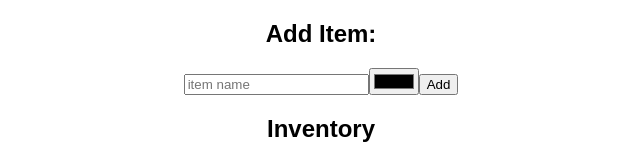
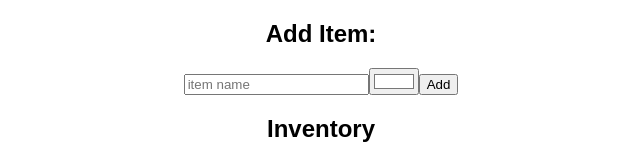
Before and after one commit to FRCB/my-closet, a React (Create React App) app: page / in a window 1280 px wide. Shown: the top 160 px of the page, without its empty margins (319-959 px from the left). Built offline with nearby package versions, Linux system fonts and the light colour scheme.

Commit message:
added instruction to add click handler function to the delete button

```diff
--- a/src/App.js
+++ b/src/App.js
@@ -8,7 +8,7 @@ class App extends Component {
     super()
     this.state = {
       input: "",
-      colorInput: "",
+      colorInput: "#ffffff",
       inventory: [{type: "Shirt", color: "blue"}, {type: "pants", color: "brown"}]
     }
   }
--- a/src/Item.js
+++ b/src/Item.js
@@ -5,7 +5,7 @@ function Item(props) {
     <div className="item">
       {/*grab type off the props object*/}{" "}
       <div style={{ /*grab color off the props object and set to backgroundColor*/ }} className="item-color" />
-      <button>X</button>
+      <button /* add click handler function from props */> >>>X</button>
     </div>
   );
 }
```
